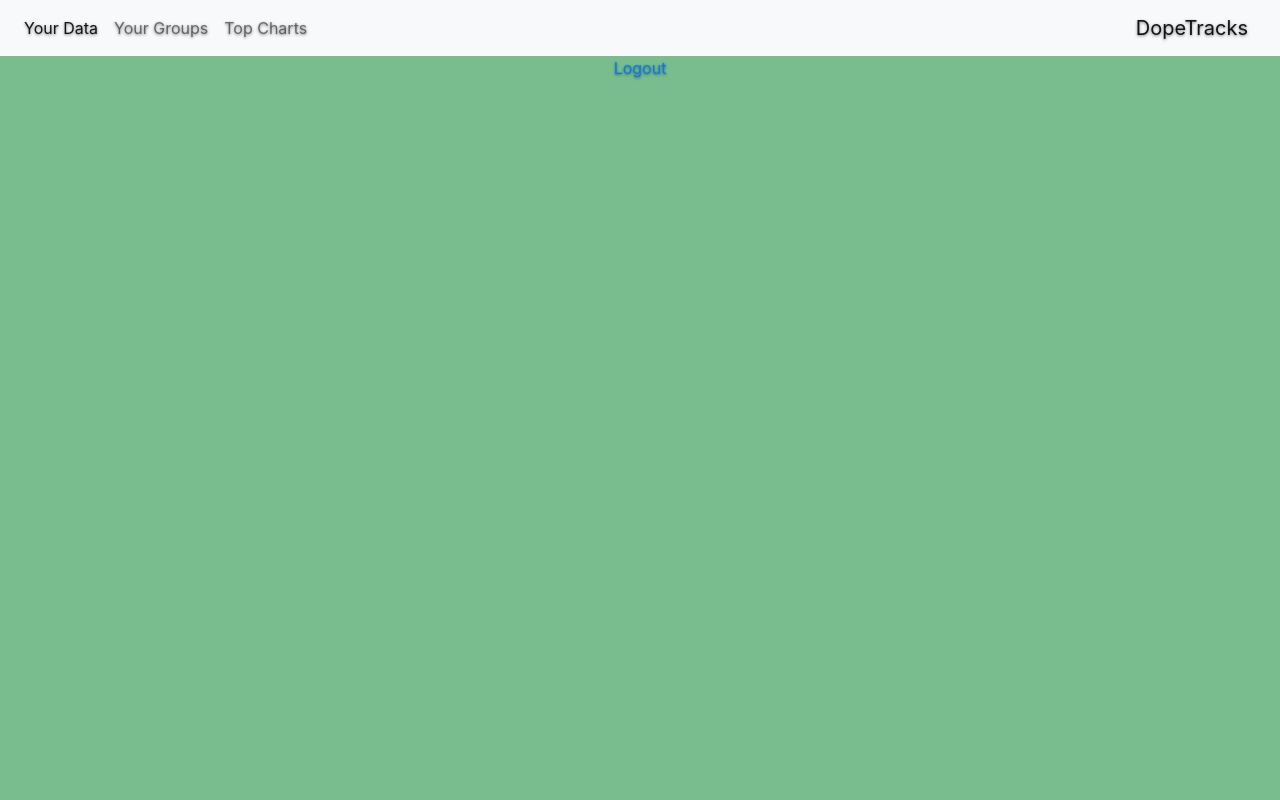
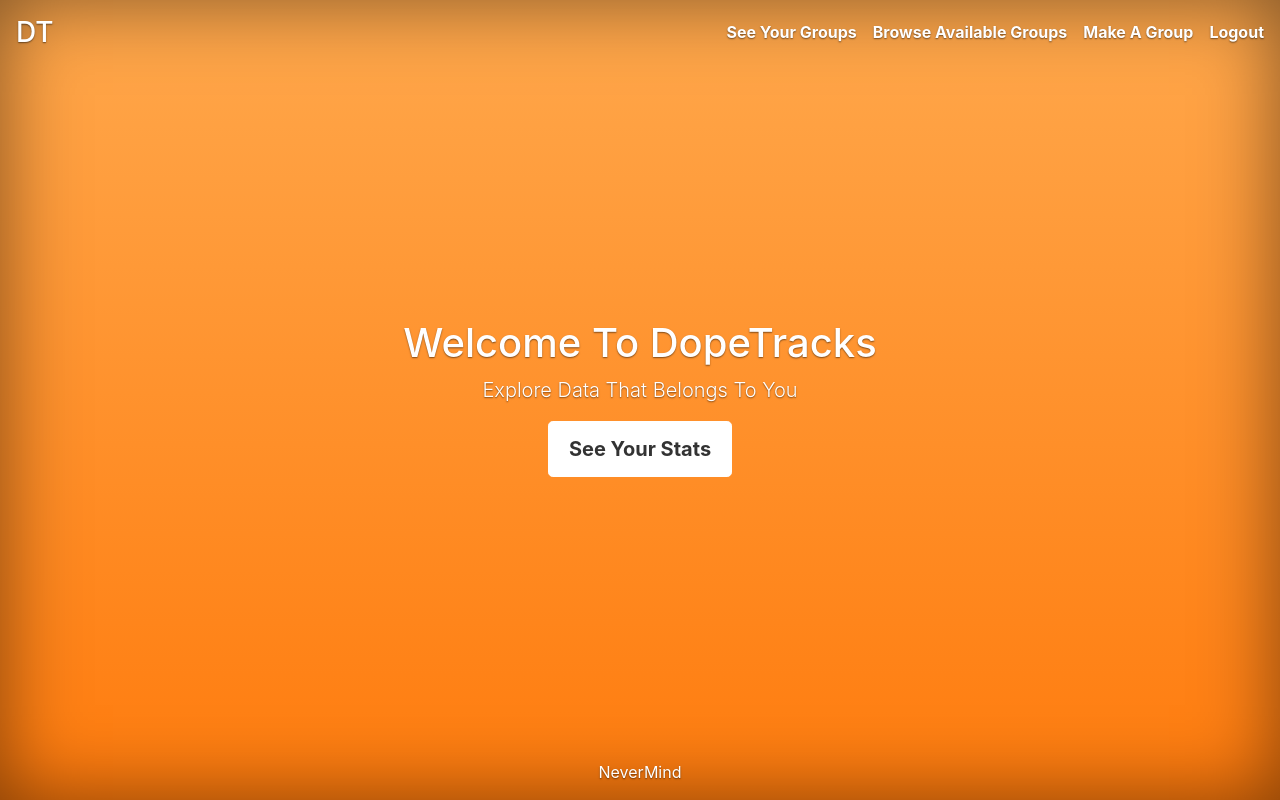
Before and after one commit to trevor-shepard/dope_tracks, a Django app: page / in a window 1280 px wide. Run offline with Django 3.2, Linux system fonts and the light colour scheme; the visitor is signed in with stand-in values (Sample User, id 1); some libraries are stand-ins or nearby versions.

Commit message:
index page reformatted

```diff
--- /dev/null
+++ b/static/css/index.css
@@ -0,0 +1,118 @@
+/*
+ * Globals
+ */
+
+/* Links */
+a,
+a:focus,
+a:hover {
+  color: #fff;
+}
+
+/* Custom default button */
+.btn-secondary,
+.btn-secondary:hover,
+.btn-secondary:focus {
+  color: #333;
+  text-shadow: none; /* Prevent inheritance from `body` */
+  background-color: #fff;
+  border: .05rem solid #fff;
+}
+
+
+/*
+ * Base structure
+ */
+
+html,
+body {
+  height: 100%;
+  background-color: #333;
+}
+
+body {
+  display: -ms-flexbox;
+  display: -webkit-box;
+  display: flex;
+  -ms-flex-pack: center;
+  -webkit-box-pack: center;
+  justify-content: center;
+  color: #fff;
+  text-shadow: 0 .05rem .1rem rgba(0, 0, 0, .5);
+  box-shadow: inset 0 0 5rem rgba(0, 0, 0, .5);
+}
+
+.cover-container {
+  width: 100%;
+}
+
+
+/*
+ * Header
+ */
+.masthead {
+  margin-bottom: 2rem;
+}
+
+.masthead-brand {
+  margin-bottom: 0;
+}
+
+.nav-masthead .nav-link {
+  padding: .25rem 0;
+  font-weight: 700;
+  color: #fff;
+  background-color: transparent;
+  border-bottom: .25rem solid transparent;
+}
+
+.nav-masthead .nav-link:hover,
+.nav-masthead .nav-link:focus {
+  border-bottom-color: rgba(255, 255, 255, .25);
+}
+
+.nav-masthead .nav-link + .nav-link {
+  margin-left: 1rem;
+}
+
+.nav-masthead .active {
+  color: #fff;
+  border-bottom-color: #fff;
+}
+
+@media (min-width: 48em) {
+  .masthead-brand {
+    float: left;
+  }
+  .nav-masthead {
+    float: right;
+  }
+}
+
+
+/*
+ * Cover
+ */
+.cover {
+  padding: 0 1.5rem;
+}
+.cover .btn-lg {
+  padding: .75rem 1.25rem;
+  font-weight: 700;
+}
+
+
+/*
+ * Footer
+ */
+.mastfoot {
+  color: rgba(255, 255, 255, .5);
+}
+
+
+
+/* Permalink - use to edit and share this gradient: http://colorzilla.com/gradient-editor/#ffa84c+0,ff7b0d+100;Orange+3D */
+
+body {
+    background: linear-gradient(to bottom, #ffa84c 0%,#ff7b0d 100%); /* W3C, IE10+, FF16+, Chrome26+, Opera12+, Safari7+ */
+}
--- a/static/css/site.css
+++ b/static/css/site.css
@@ -28,7 +28,7 @@ a:hover {
 html,
 body {
   height: 100%;
-  background-color: #79BD8F;
+  background: linear-gradient(to bottom, #ffa84c 0%,#ff7b0d 100%);
 }
 body {
   color: #10222B;
@@ -137,6 +137,6 @@ body {
 /* INDEX.HTML END */
 
 
-#navbarNav {
-    background: #79BD8F:
+.navbar {
+    background: linear-gradient(to top, #ffa84c 0%,#ff7b0d 100%);
 }
--- a/templates/info/index.html
+++ b/templates/info/index.html
@@ -1,12 +1,64 @@
-{% extends "layout.html" %}
+{% load static %}
+<!doctype html>
+<html lang="en">
+<head>
+  <meta charset="utf-8">
+  <meta name="viewport" content="width=device-width, initial-scale=1, shrink-to-fit=no">
+  <meta name="description" content="">
+  <meta name="author" content="">
+  <link rel="icon" href="">
 
+  <title>DopeTracks</title>
 
-{% block content %}
-<div>
-    {% if request.user.is_authenticated %}
-    <a href="{% url 'logout' %}">Logout</a>
-    {% else %}
-    <a href="{% url 'social:begin' 'lastfm' %}">Login with LASTFM</a>
-    {% endif %}
+  <!-- Bootstrap core CSS -->
+  <link href="//cdn.bootcss.com/bootstrap/4.0.0/css/bootstrap.min.css" rel="stylesheet">
+
+  <!-- Custom styles for this template -->
+  <link rel="stylesheet" href="{% static 'css/index.css' %}">
+</head>
+
+<body class="text-center">
+
+  <div class="cover-container d-flex h-100 p-3 mx-auto flex-column">
+
+      <header class="masthead mb-auto">
+        {% if request.user.is_authenticated %}
+          <div class="inner">
+            <h3 class="masthead-brand">DT</h3>
+
+            <nav class="nav nav-masthead justify-content-right">
+                <a href="#" class="nav-link">See Your Groups</a>
+                <a href="#" class="nav-link">Browse Available Groups</a>
+                <a href="#" class="nav-link">Make A Group</a>
+                <a href="{% url 'logout' %}" class="nav-link">Logout</a>
+            </nav>
+          </div>
+          {% endif %}
+        </header>
+
+    <main role="main" class="inner cover">
+      <h1 class="cover-heading">Welcome To DopeTracks</h1>
+      <p class="lead">Explore Data That Belongs To You</p>
+      <p class="lead">
+        {% if request.user.is_authenticated %}
+        <a href="{% url 'user_detail' username=request.user.username %}" class="btn btn-lg btn-secondary">See Your Stats</a>
+
+        {% else %}
+        <a href="{% url 'social:begin' 'lastfm' %}" class="btn btn-lg btn-secondary">Log In With Last FM</a>
+        {% endif %}
+      </p>
+    </main>
+
+    <footer class="mastfoot mt-auto">
+      <div class="inner">
+        <a href="https://www.youtube.com/watch?v=ulCdoCfw-bY">NeverMind</a>
+      </div>
+    </footer>
   </div>
-{% endblock content %}
+
+  <script src="https://code.jquery.com/jquery-3.2.1.slim.min.js" integrity="sha384-KJ3o2DKtIkvYIK3UENzmM7KCkRr/rE9/Qpg6aAZGJwFDMVNA/GpGFF93hXpG5KkN" crossorigin="anonymous"></script>
+  <script>window.jQuery || document.write('<script src="../../../../assets/js/vendor/jquery-slim.min.js"><\/script>')</script>
+  <script src="https://cdnjs.cloudflare.com/ajax/libs/popper.js/1.14.3/popper.min.js"></script>
+  <script src="//cdn.bootcss.com/bootstrap/4.0.0/js/bootstrap.min.js"></script>
+</body>
+</html>
--- a/templates/layout.html
+++ b/templates/layout.html
@@ -12,7 +12,7 @@
 </head>
 <body>
     <nav class="navbar navbar-expand-lg navbar-light bg-light d-flex flex-row-reverse">
-        <a class="navbar-brand" href="#">DopeTracks</a>
+        <a class="navbar-brand" href="{% url 'index' %}">DopeTracks</a>
         <button class="navbar-toggler" type="button" data-toggle="collapse" data-target="#navbarNav" aria-controls="navbarNav" aria-expanded="false" aria-label="Toggle navigation">
             <span class="navbar-toggler-icon"></span>
         </button>
```
